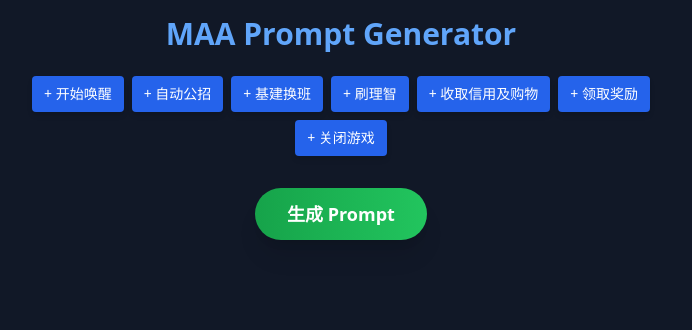
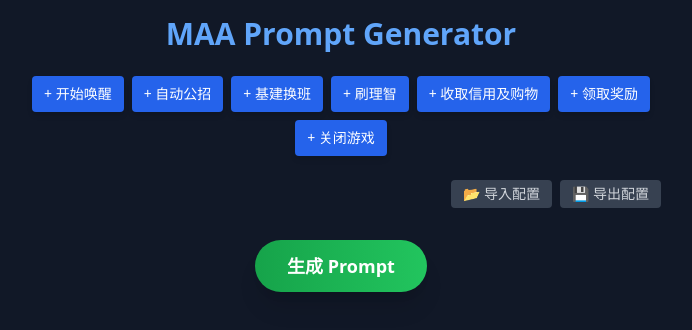
Before and after one commit to billma007/maa-prompt-generator, a Vue app: page / in a window 1280 px wide. Shown: the top 330 px of the page, without its empty margins (299-991 px from the left). Built offline with nearby package versions, Linux system fonts and the light colour scheme.

Commit message:
Feat: Add import/export configuration functionality

```diff
--- a/src/App.vue
+++ b/src/App.vue
@@ -230,6 +230,48 @@
 const selectText = (event: Event) => {
   (event.target as HTMLTextAreaElement).select();
 };
+
+const downloadConfig = () => {
+  const data = JSON.stringify(tasks.value, null, 2);
+  const blob = new Blob([data], { type: 'application/json' });
+  const url = URL.createObjectURL(blob);
+  const a = document.createElement('a');
+  a.href = url;
+  a.download = `maa-config-${new Date().toISOString().slice(0, 10)}.json`;
+  a.click();
+  URL.revokeObjectURL(url);
+};
+
+const uploadConfigInput = ref<HTMLInputElement | null>(null);
+
+const triggerUpload = () => {
+  uploadConfigInput.value?.click();
+};
+
+const handleFileUpload = (event: Event) => {
+  const file = (event.target as HTMLInputElement).files?.[0];
+  if (!file) return;
+
+  const reader = new FileReader();
+  reader.onload = (e) => {
+    try {
+      const content = e.target?.result as string;
+      const parsed = JSON.parse(content);
+      if (Array.isArray(parsed)) {
+        tasks.value = parsed;
+        alert('配置已成功加载！');
+      } else {
+        alert('文件格式错误：必须是任务数组');
+      }
+    } catch (err) {
+      alert('文件解析失败：无效的 JSON 文件');
+    }
+  };
+  reader.readAsText(file);
+  // Reset input value so same file can be selected again
+  (event.target as HTMLInputElement).value = '';
+};
+
 </script>
 
 <template>
@@ -241,6 +283,17 @@
           class="px-3 py-2 bg-blue-600 rounded hover:bg-blue-500 text-white text-sm transition font-medium shadow-md">
             + {{ t.label }}
         </button>
+    </div>
+
+    <!-- Manage Config -->
+    <div class="flex justify-end gap-2 mb-4">
+      <input type="file" ref="uploadConfigInput" @change="handleFileUpload" accept=".json" class="hidden" />
+      <button @click="triggerUpload" class="px-3 py-1 bg-gray-700 hover:bg-gray-600 rounded text-sm text-gray-300 flex items-center gap-1 transition">
+         <span>📂</span> 导入配置
+      </button>
+      <button @click="downloadConfig" class="px-3 py-1 bg-gray-700 hover:bg-gray-600 rounded text-sm text-gray-300 flex items-center gap-1 transition">
+         <span>💾</span> 导出配置
+      </button>
     </div>
 
     <!-- Task List -->
```
